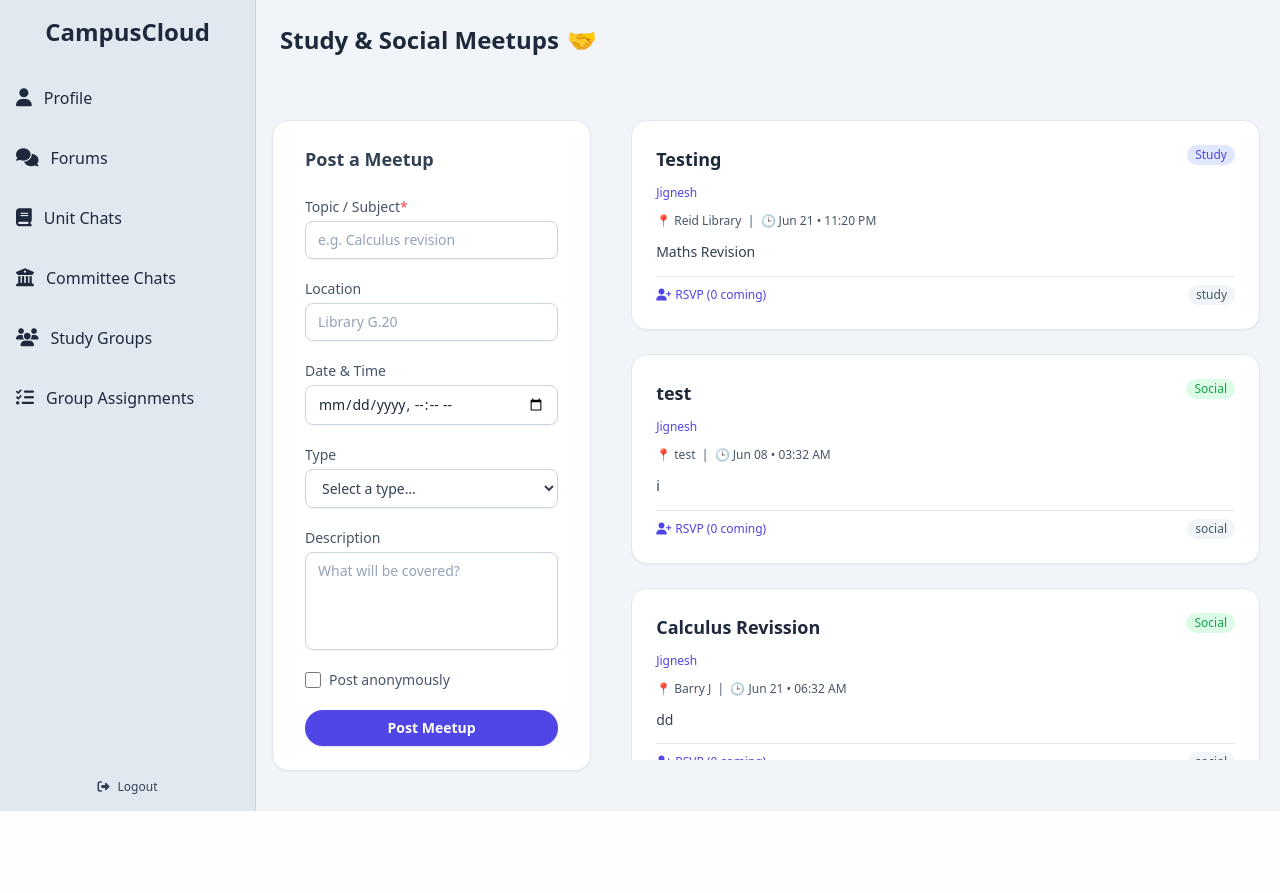
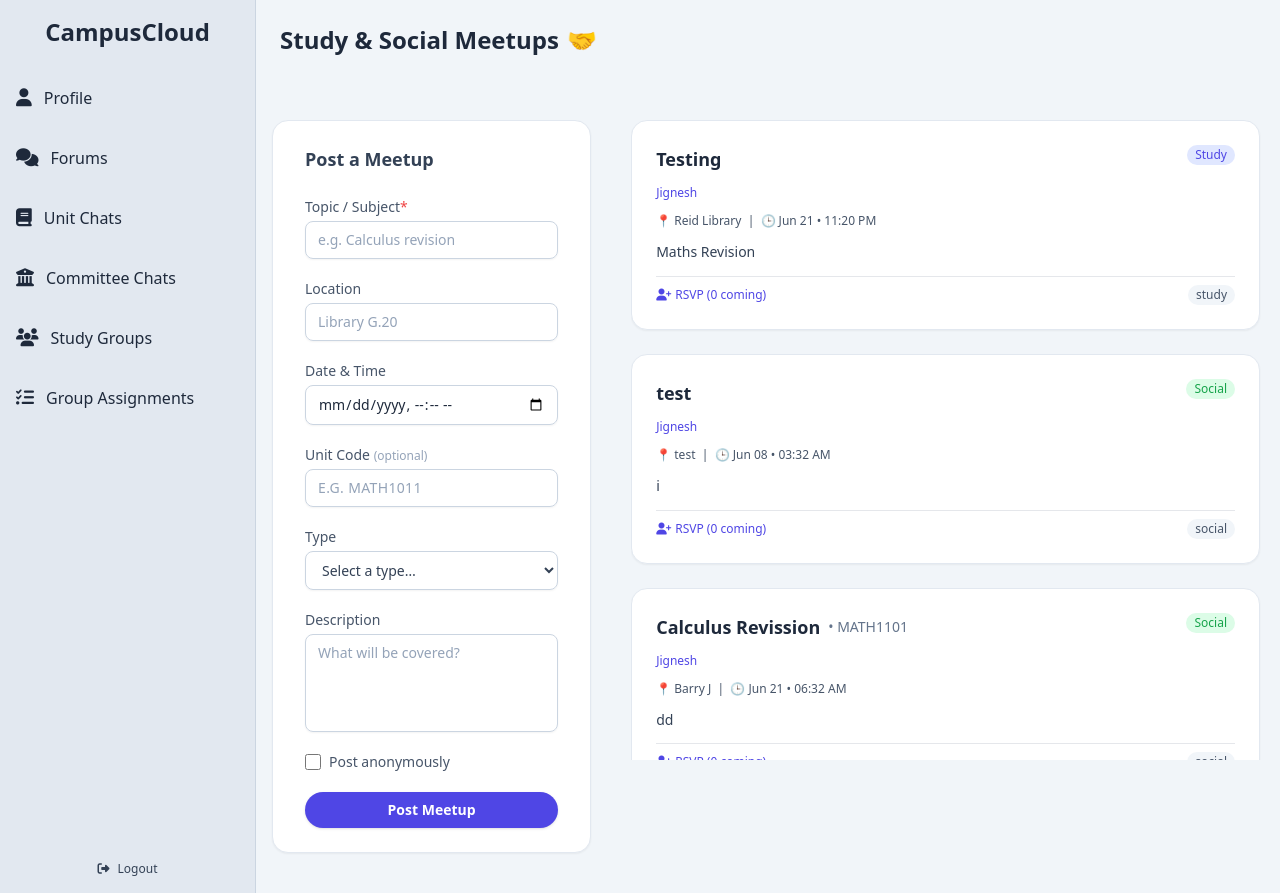
Before and after one commit to Jignesh6155/CampusCloud, a Flask app: page /study-groups in a window 1280 px wide. Before the commit the page ends 811 px from the top, so only its background shows below. Run offline with Flask 3, Linux system fonts and the light colour scheme; parts of the project's set-up code (start-up, migrations or seed data) failed here and were passed over; some libraries are stand-ins or nearby versions.

Commit message:
added unit code to meetup page

```diff
--- a/app/models.py
+++ b/app/models.py
@@ -250,6 +250,8 @@ class Meetup(db.Model):
     type = db.Column(db.String(50))
     created_at = db.Column(db.DateTime, default=db.func.now())
 
+    unit_code = db.Column(db.String(20), nullable=True)  # ✅ Optional Unit Code
+
     user_id = db.Column(db.Integer, db.ForeignKey('users.id', ondelete='SET NULL'), nullable=True)
     user = db.relationship('User', backref='meetups')
 
--- a/app/routes.py
+++ b/app/routes.py
@@ -918,6 +918,7 @@ def create_meetup():
     description = request.form.get('description')
     type        = request.form.get('type')
     time        = request.form.get('time')
+    unit_code   = request.form.get('unit_code')  # Optional
     anonymous   = request.form.get('anonymous') == 'on'
 
     new_meetup = Meetup(
@@ -926,8 +927,10 @@ def create_meetup():
         description=description,
         type=type,
         time=datetime.strptime(time, "%Y-%m-%dT%H:%M") if time else None,
-        user_id=None if anonymous else current_user.id
+        user_id=None if anonymous else current_user.id,
+        unit_code=unit_code.upper() if unit_code else None  # Store as uppercase
     )
+
     db.session.add(new_meetup)
     db.session.commit()
     return redirect(url_for('routes.study_groups'))
--- a/app/templates/study_group.html
+++ b/app/templates/study_group.html
@@ -16,33 +16,45 @@
       <h2 class="text-lg font-semibold text-slate-700">Post a Meetup</h2>
 
       <form action="/study-groups/new" method="POST" class="flex flex-col gap-5 text-sm">
-
         <!-- Title -->
         <label class="flex flex-col gap-1">
           <span class="font-medium text-slate-600">Topic / Subject<span class="text-red-500">*</span></span>
           <input name="title" type="text" required
-                 class="w-full rounded-lg border border-slate-300 bg-white/90 px-3 py-2 shadow-sm placeholder-slate-400 focus:border-indigo-500 focus:ring-2 focus:ring-indigo-300/40 transition" placeholder="e.g. Calculus revision" />
+                 class="w-full rounded-lg border border-slate-300 bg-white/90 px-3 py-2 shadow-sm placeholder-slate-400
+                 focus:border-indigo-500 focus:ring-2 focus:ring-indigo-300/40 transition"
+                 placeholder="e.g. Calculus revision" />
         </label>
 
         <!-- Location -->
         <label class="flex flex-col gap-1">
           <span class="font-medium text-slate-600">Location</span>
           <input name="location" type="text" placeholder="Library G.20"
-                 class="w-full rounded-lg border border-slate-300 bg-white/90 px-3 py-2 shadow-sm placeholder-slate-400 focus:border-indigo-500 focus:ring-2 focus:ring-indigo-300/40 transition" />
+                 class="w-full rounded-lg border border-slate-300 bg-white/90 px-3 py-2 shadow-sm placeholder-slate-400
+                 focus:border-indigo-500 focus:ring-2 focus:ring-indigo-300/40 transition" />
         </label>
 
         <!-- Date & Time -->
         <label class="flex flex-col gap-1">
           <span class="font-medium text-slate-600">Date &amp; Time</span>
           <input name="time" type="datetime-local"
-                 class="w-full rounded-lg border border-slate-300 bg-white/90 px-3 py-2 shadow-sm placeholder-slate-400 focus:border-indigo-500 focus:ring-2 focus:ring-indigo-300/40 transition" />
+                 class="w-full rounded-lg border border-slate-300 bg-white/90 px-3 py-2 shadow-sm placeholder-slate-400
+                 focus:border-indigo-500 focus:ring-2 focus:ring-indigo-300/40 transition" />
+        </label>
+
+        <!-- Unit Code (optional) -->
+        <label class="flex flex-col gap-1">
+          <span class="font-medium text-slate-600">Unit Code <span class="text-slate-400 text-xs">(optional)</span></span>
+          <input name="unit_code" type="text" placeholder="e.g. MATH1011"
+                 class="uppercase tracking-wide w-full rounded-lg border border-slate-300 bg-white/90 px-3 py-2 shadow-sm
+                 placeholder-slate-400 focus:border-indigo-500 focus:ring-2 focus:ring-indigo-300/40 transition" />
         </label>
 
         <!-- Type -->
         <label class="flex flex-col gap-1">
           <span class="font-medium text-slate-600">Type</span>
           <select name="type"
-                  class="w-full rounded-lg border border-slate-300 bg-white/90 px-3 py-2 shadow-sm text-slate-700 focus:border-indigo-500 focus:ring-2 focus:ring-indigo-300/40 transition">
+                  class="w-full rounded-lg border border-slate-300 bg-white/90 px-3 py-2 shadow-sm text-slate-700
+                  focus:border-indigo-500 focus:ring-2 focus:ring-indigo-300/40 transition">
             <option value="">Select a type…</option>
             <option value="Study">Study</option>
             <option value="Social">Social</option>
@@ -54,7 +66,8 @@
         <label class="flex flex-col gap-1">
           <span class="font-medium text-slate-600">Description</span>
           <textarea name="description" rows="4" placeholder="What will be covered?"
-                    class="w-full rounded-lg border border-slate-300 bg-white/90 px-3 py-2 shadow-sm placeholder-slate-400 resize-none focus:border-indigo-500 focus:ring-2 focus:ring-indigo-300/40 transition"></textarea>
+                    class="w-full rounded-lg border border-slate-300 bg-white/90 px-3 py-2 shadow-sm placeholder-slate-400
+                    resize-none focus:border-indigo-500 focus:ring-2 focus:ring-indigo-300/40 transition"></textarea>
         </label>
 
         <!-- Anonymous toggle -->
@@ -84,7 +97,12 @@
           {% endif %}
 
           <header class="flex items-start justify-between">
-            <h3 class="text-lg font-semibold text-slate-800">{{ meetup.title }}</h3>
+            <h3 class="text-lg font-semibold text-slate-800 flex items-center gap-2">
+              {{ meetup.title }}
+              {% if meetup.unit_code %}
+                <span class="text-sm text-slate-500 font-normal">• {{ meetup.unit_code }}</span>
+              {% endif %}
+            </h3>
             <span class="px-2 py-0.5 rounded-full text-xs
               {% if meetup.type == 'Study' %} bg-indigo-100 text-indigo-600
               {% elif meetup.type == 'Social' %} bg-green-100 text-green-600
@@ -131,21 +149,30 @@
 
 <script>
 function toggleRSVP(id){
-  fetch(`/study-groups/rsvp/${id}`,{method:'POST'})
-    .then(r=>r.json()).then(d=>{
-      const c=document.getElementById(`rsvp-count-${id}`);
-      const b=document.getElementById(`rsvp-btn-${id}`);
-      if(d.status==="added"){c.textContent=`RSVP (${d.rsvp_count} coming)`;b.classList.add('font-semibold');}
-      else if(d.status==="removed"){c.textContent=`RSVP (${d.rsvp_count} coming)`;b.classList.remove('font-semibold');}
+  fetch(`/study-groups/rsvp/${id}`, { method: 'POST' })
+    .then(r => r.json()).then(d => {
+      const c = document.getElementById(`rsvp-count-${id}`);
+      const b = document.getElementById(`rsvp-btn-${id}`);
+      if (d.status === "added") {
+        c.textContent = `RSVP (${d.rsvp_count} coming)`;
+        b.classList.add('font-semibold');
+      } else if (d.status === "removed") {
+        c.textContent = `RSVP (${d.rsvp_count} coming)`;
+        b.classList.remove('font-semibold');
+      }
     });
 }
+
 function deleteMeetup(id){
-  if(!confirm("Delete this meetup?"))return;
-  fetch(`/study-groups/delete/${id}`,{method:'POST'})
-    .then(r=>r.json()).then(d=>{
-      if(d.status==="deleted"){document.getElementById(`meetup-${id}`)?.remove();}
-      else{alert(d.message||"Could not delete.");}
-    }).catch(()=>alert("Network error, try again."));
+  if (!confirm("Delete this meetup?")) return;
+  fetch(`/study-groups/delete/${id}`, { method: 'POST' })
+    .then(r => r.json()).then(d => {
+      if (d.status === "deleted") {
+        document.getElementById(`meetup-${id}`)?.remove();
+      } else {
+        alert(d.message || "Could not delete.");
+      }
+    }).catch(() => alert("Network error, try again."));
 }
 </script>
 
```
Also changed, not shown: migrations/versions/865e1a34ecc9_add_unit_code_column_to_meetup.py (added, +32 -0 lines), instance/app.db.
